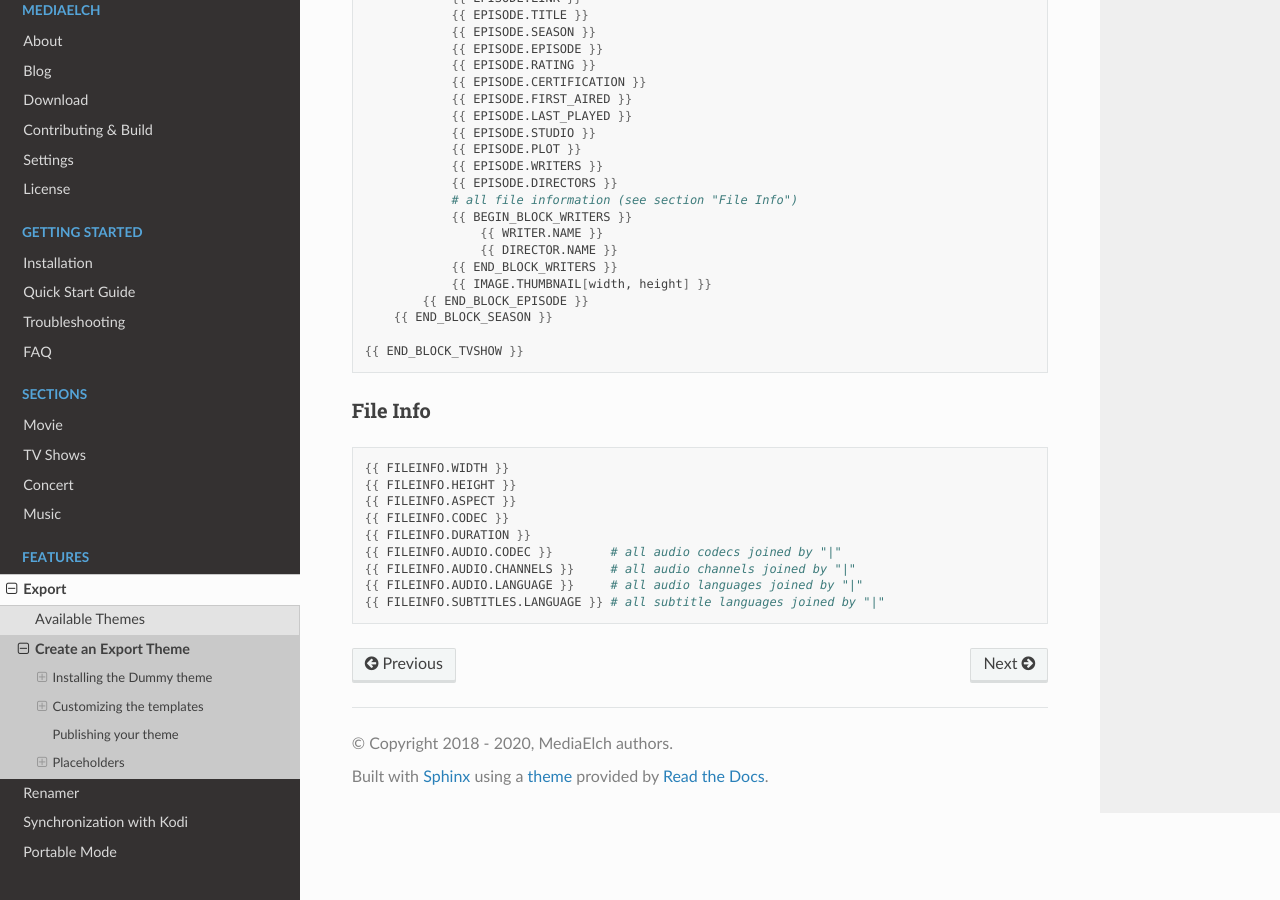
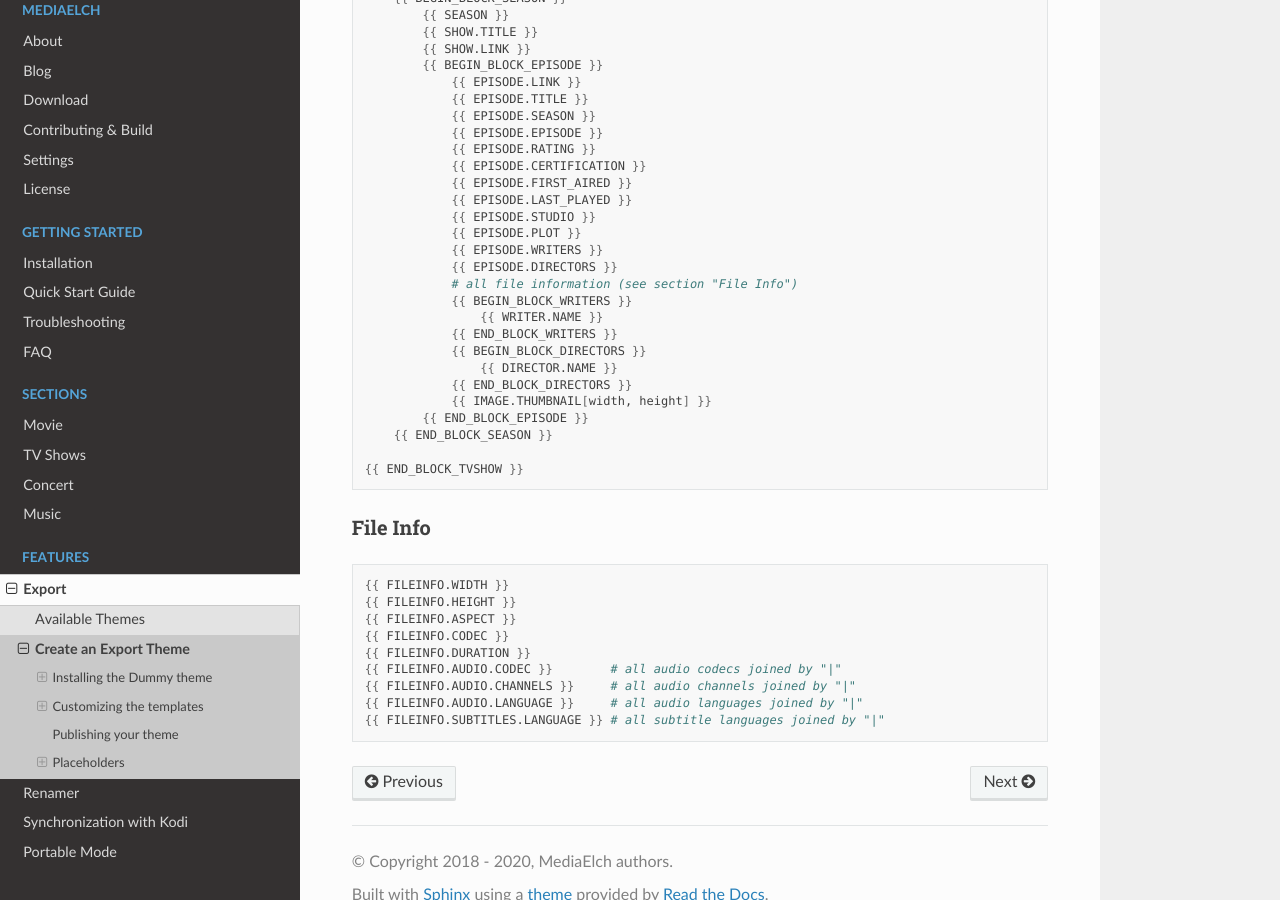
Before and after one commit to mediaelch/mediaelch-doc, a Sphinx documentation site: the page built from docs/source/export/create-theme.rst, in a window 1280 px wide and 900 px high, scrolled down 4030 px. Built offline with Sphinx 7.4.7 and the Read the Docs theme 2.0.0, drawn with Linux system fonts in a browser that asks for light colours; pages that are not in the unit, such as notebooks, are missing from menus; some of the changed text lies outside the part shown.

Commit message:
[Export] Update placeholders

```diff
--- a/docs/source/export/create-theme.rst
+++ b/docs/source/export/create-theme.rst
@@ -161,6 +161,11 @@
       {{ CONCERT.TRAILER }}
       {{ CONCERT.PLAY_COUNT }}
       {{ CONCERT.LAST_PLAYED }}
+
+      # The next 2 exist since v2.6.7-dev
+      {{ CONCERT.FILENAME }}
+      {{ CONCERT.DIR }}
+
       {{ CONCERT.PLOT }}
       {{ CONCERT.TAGS }}
       {{ CONCERT.GENRES }}
@@ -229,8 +234,10 @@
               # all file information (see section "File Info")
               {{ BEGIN_BLOCK_WRITERS }}
                   {{ WRITER.NAME }}
+              {{ END_BLOCK_WRITERS }}
+              {{ BEGIN_BLOCK_DIRECTORS }}
                   {{ DIRECTOR.NAME }}
-              {{ END_BLOCK_WRITERS }}
+              {{ END_BLOCK_DIRECTORS }}
               {{ IMAGE.THUMBNAIL[width, height] }}
           {{ END_BLOCK_EPISODE }}
       {{ END_BLOCK_SEASON }}
```
